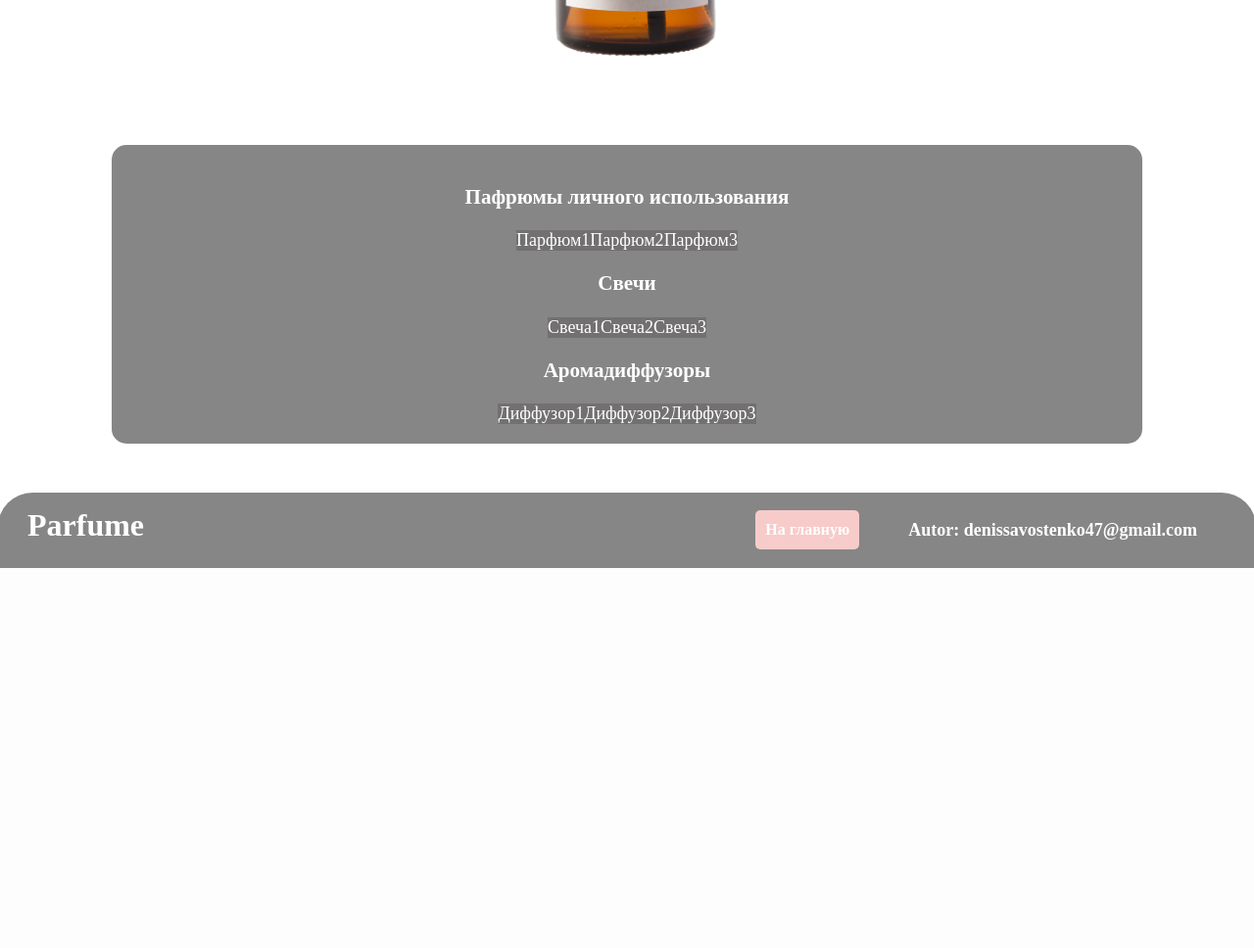
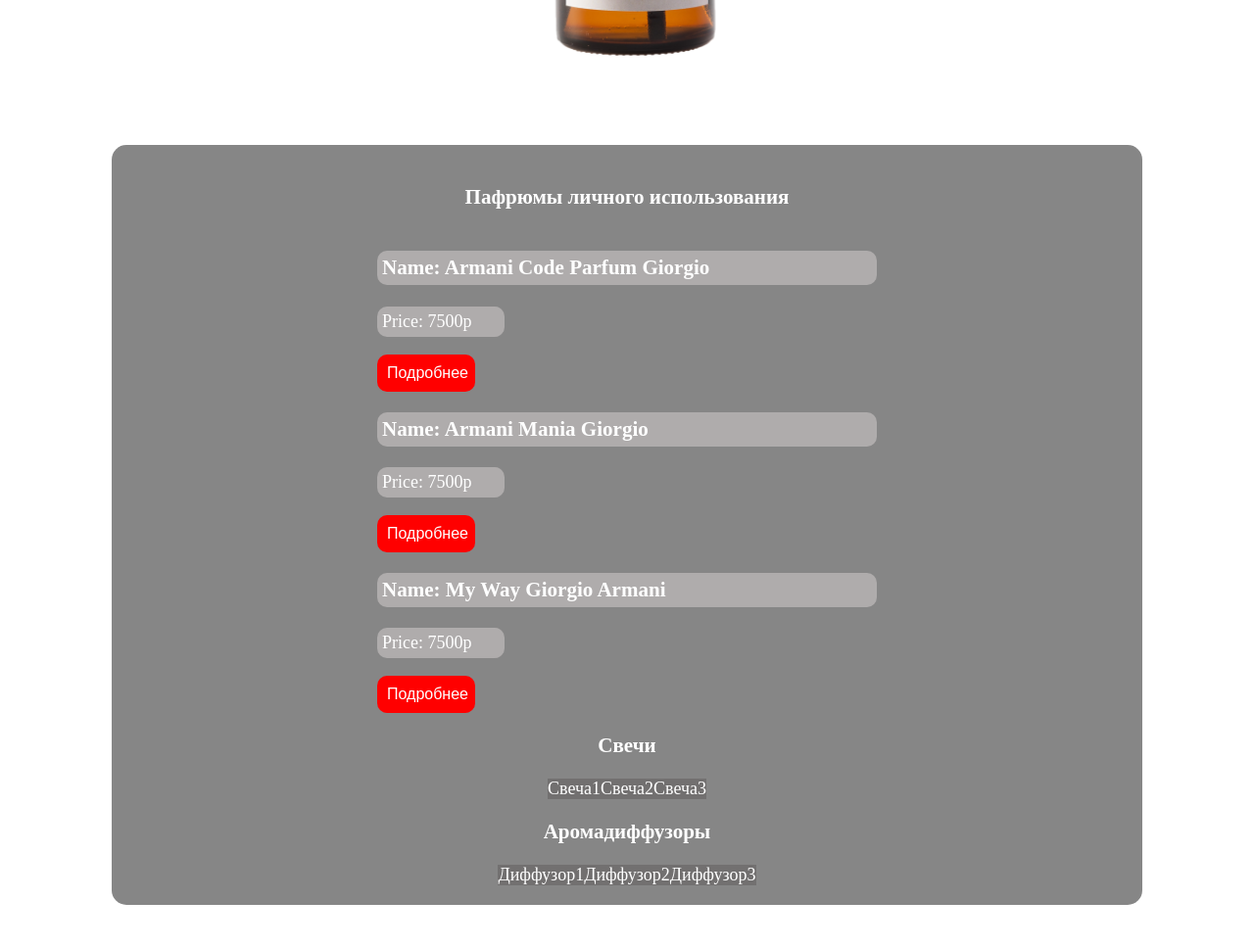
Before and after one commit to DenisSavostenko0858/php-parfume-shop, a PHP site: page / in a window 1280 px wide. Shown: the part 1052-2020 px from the top of the page at 98% size. Before the commit the page ends 1632 px from the top, so only its background shows below. Run offline with PHP 8.4, Linux system fonts and the light colour scheme; data comes from the database, SQL or seed files in the repository.

Commit message:
delete productlistfromuser and add product list from index.php

```diff
--- a/index.php
+++ b/index.php
@@ -34,11 +34,22 @@
             </div>
         <?php } ?>
         <h3>Пафрюмы личного использования</h3>
-        <div class="content-from-database">
-            <div>Парфюм1</div>
-            <div>Парфюм2</div>
-            <div>Парфюм3</div>
-        </div>
+        <?php
+            $db = new SQLite3('database/database.db');
+            $stmt = $db->query('SELECT * FROM Products');
+
+            while ($row = $stmt->fetchArray()) {
+                echo "<div class='product-card'>";
+                echo "<form action='deleteproduct.php' method='post'>";
+                echo "<input type='hidden' name='delete_id' value='" . $row['id'] . "'>";
+                echo "<h3 class='product-name'>Name: " . $row['name'] . "</h3>";
+                echo "<p class='product-price'>Price: " . $row['price'] . "</p>";
+                echo "<button type='submit' class='btn-form-dell'>Подробнее</button>";
+                echo "</form>";
+                echo "</div>";
+            }
+            $db->close();
+        ?>
         <h3>Свечи</h3>
         <div class="content-from-database">
             <div>Свеча1</div>
```
Also changed, not shown: controllers/productlistfromuser.php (deleted, +0 -21 lines).
